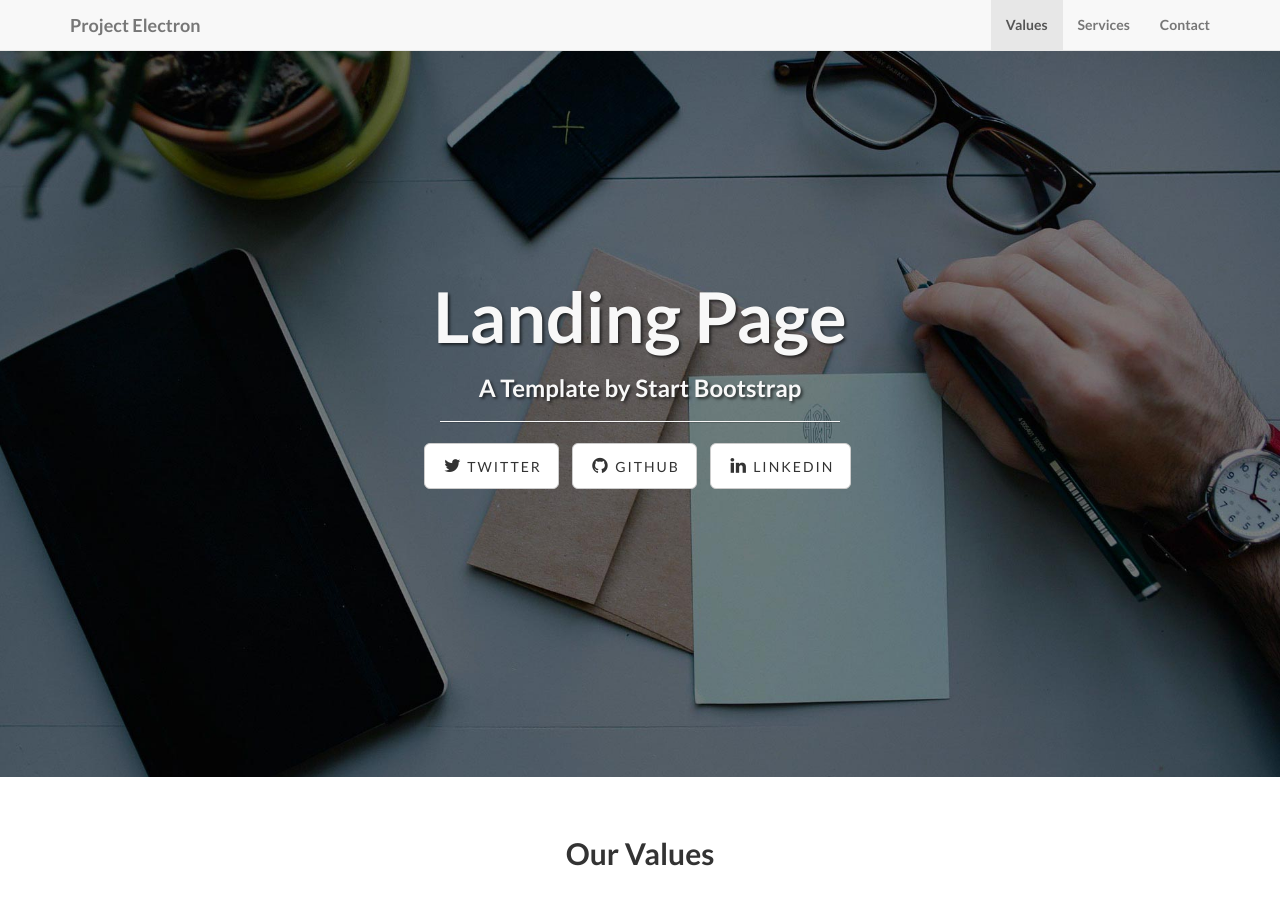
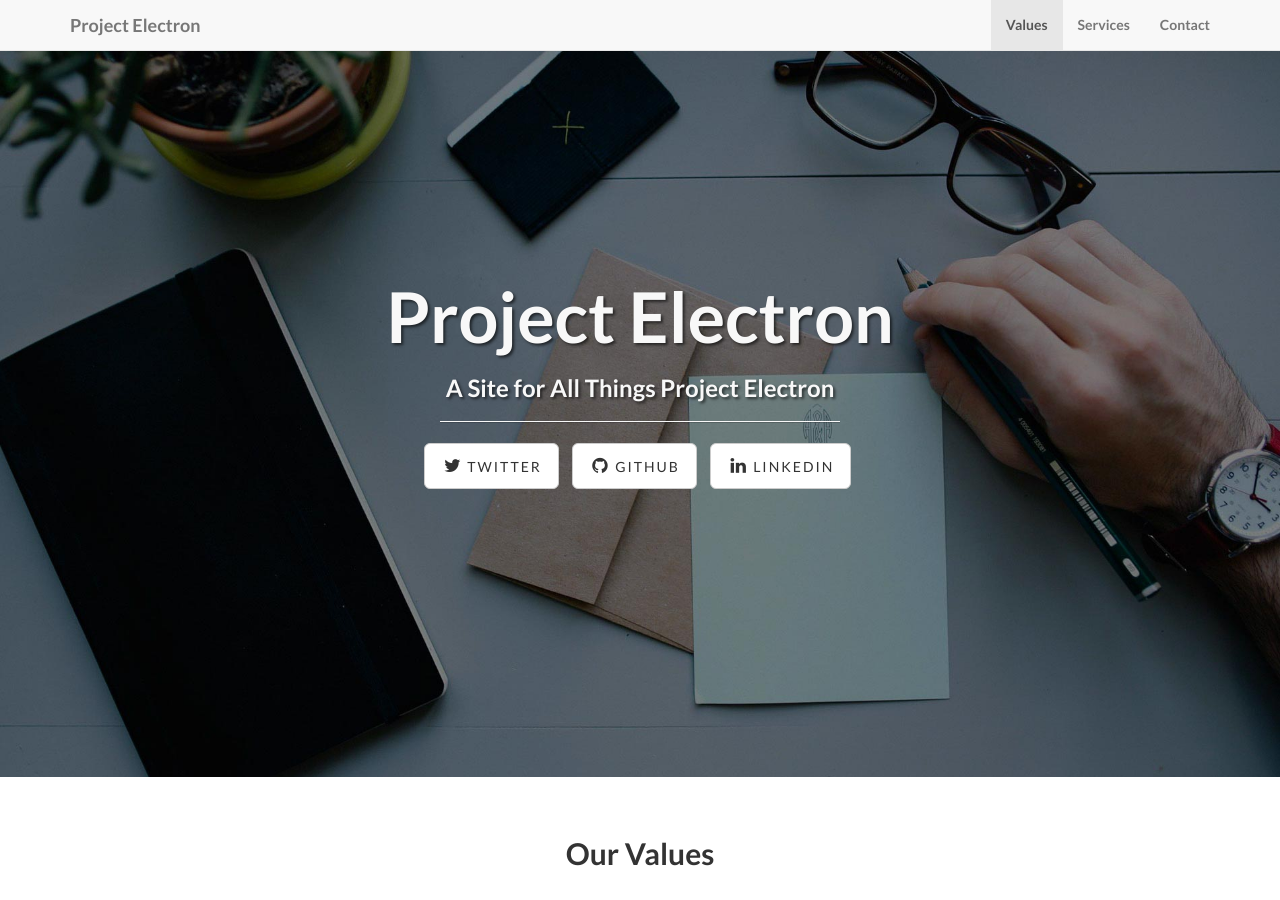
Before and after one commit to RockefellerArchiveCenter/project_electron, a Jekyll site: the page built from index.html, in a window 1280 px wide and 900 px high. Built offline with Jekyll 4.4.1, drawn with Linux system fonts in a browser that asks for light colours.

Commit message:
Changes to title and subtitle

```diff
--- a/index.html
+++ b/index.html
@@ -1,5 +1,5 @@
 ---
 layout: default
-title: Landing Page
-subTitle: A Template by Start Bootstrap
+title: Project Electron
+subTitle: A Site for All Things Project Electron
 ---
```
